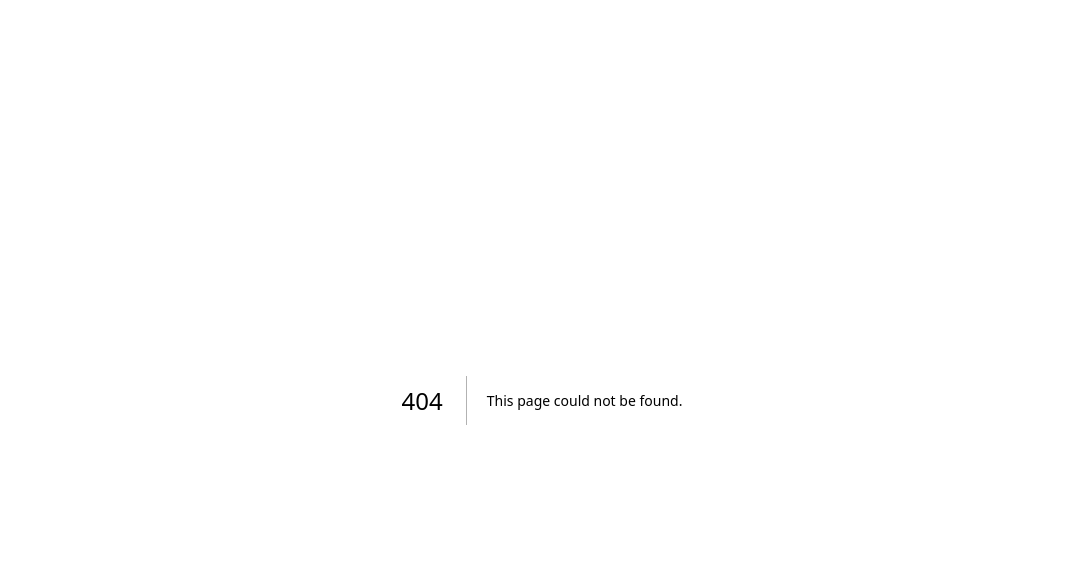
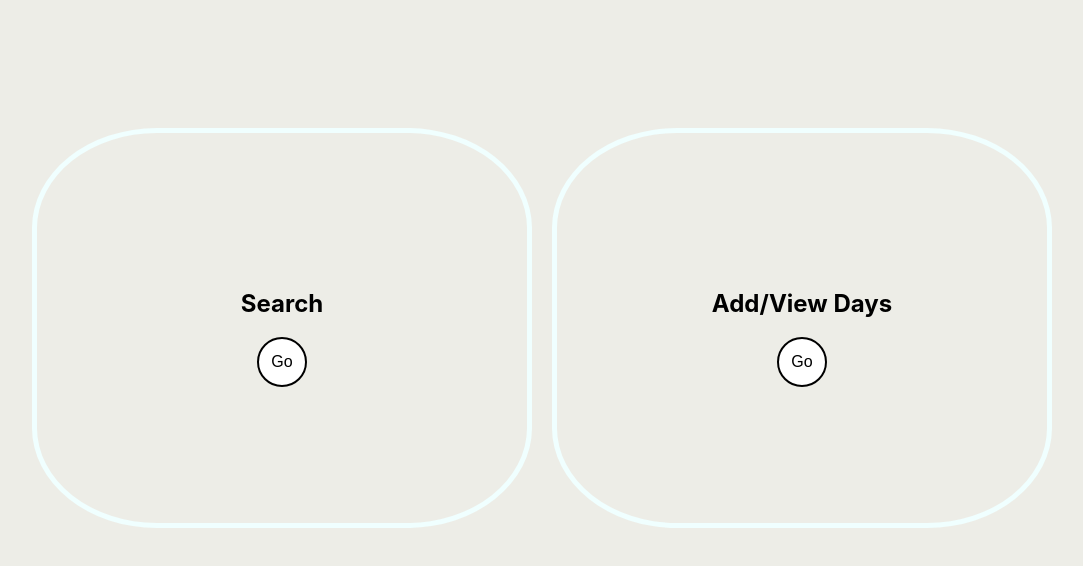
Before and after one commit to JerLPaul/Fit-Track, a Next.js app in the folder react/: page /dashboard in a window 1280 px wide. Before the commit this address had no page. Shown: the top 566 px of the page, without its empty margins (98-1181 px from the left). Built offline with nearby package versions, Linux system fonts and the light colour scheme.

Commit message:
dashboard code

```diff
--- /dev/null
+++ b/react/pages/dashboard.js
@@ -0,0 +1,23 @@
+import styles from "../styles/Dashboard.module.css"
+import Link from "next/link";
+
+export default function Dashboard() {
+
+
+    return (
+        <div className={styles.mainContainer}>
+            <div class={styles.option}>
+                <h2> Search </h2>
+                <Link href="/">
+                    <button class={styles.goButton}>Go</button>
+                </Link>
+            </div>
+            <div className={styles.option}>
+                <h2> Add/View Days </h2>
+                <Link href="/days">
+                    <button class={styles.goButton}>Go</button>
+                </Link>
+            </div>
+        </div>
+    );
+}
--- /dev/null
+++ b/react/styles/Dashboard.module.css
@@ -0,0 +1,40 @@
+.mainContainer {
+    display: flex;
+    flex-direction: row;
+    justify-content: center;
+    align-items: center;
+    gap: 20px;
+    margin-top: 10%;
+}
+
+.option {
+    display: flex;
+    flex-direction:column;
+    justify-content: center;
+    align-items: center;
+    border: 5px solid azure;
+    border-radius: 25%;
+    flex-grow: 1;
+    flex-basis: 25%;
+    max-width: 500px;
+    height: 50vh;
+}
+.goButton {
+    background-color: white;
+    color: black;
+    border: 2px solid black;
+    border-radius: 50%;
+    width: 50px;
+    height: 50px;
+    font-size: 16px;
+    display: flex;
+    justify-content: center;
+    align-items: center;
+    cursor: pointer;
+    transition: background-color 0.3s, color 0.3s;
+}
+
+.goButton:hover {
+    background-color: black;
+    color: white;
+}
```
Also changed, not shown: react/pages/days.js (added, +31 -0 lines), react/pages/plan.js (deleted, +0 -11 lines).
